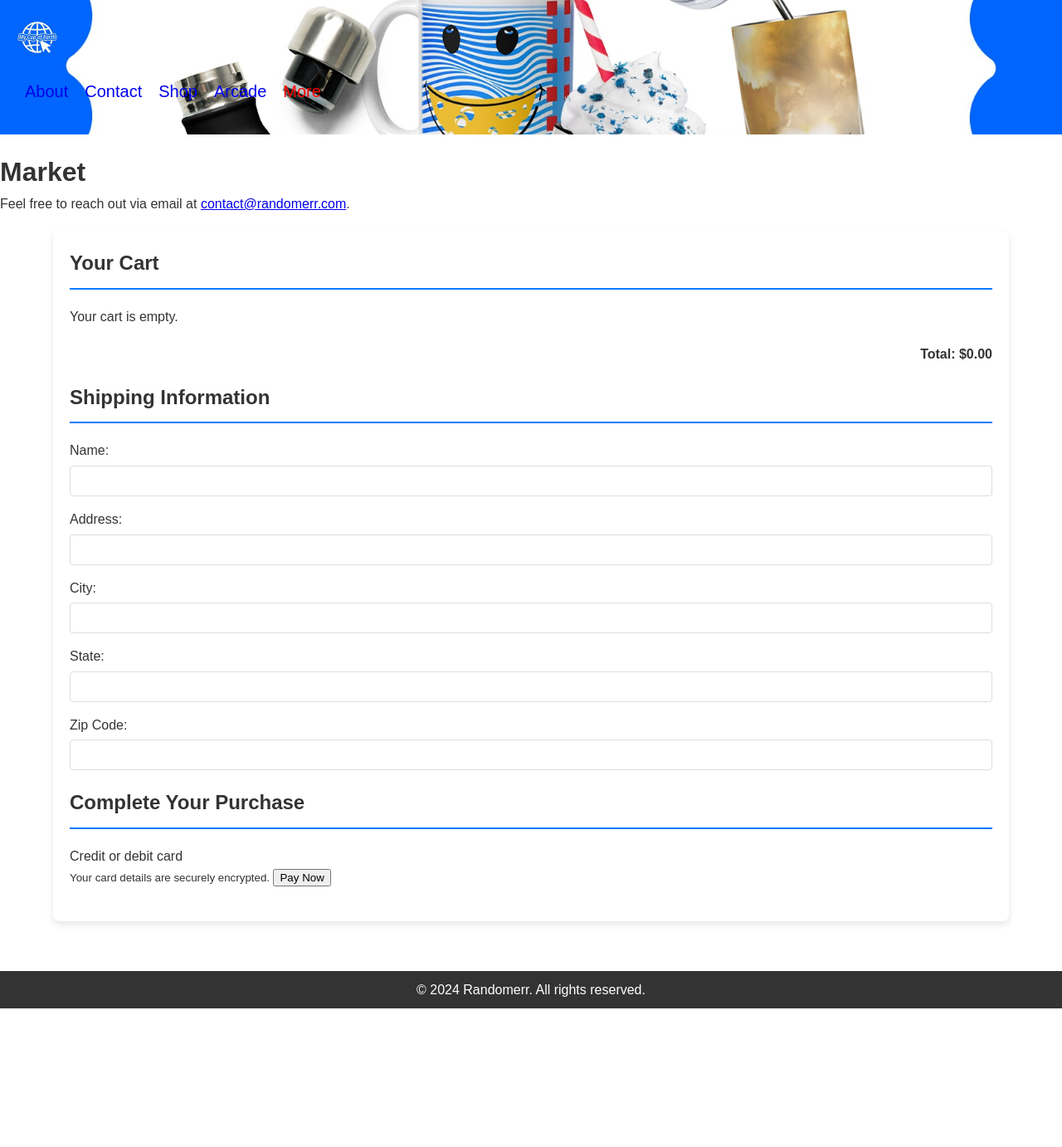
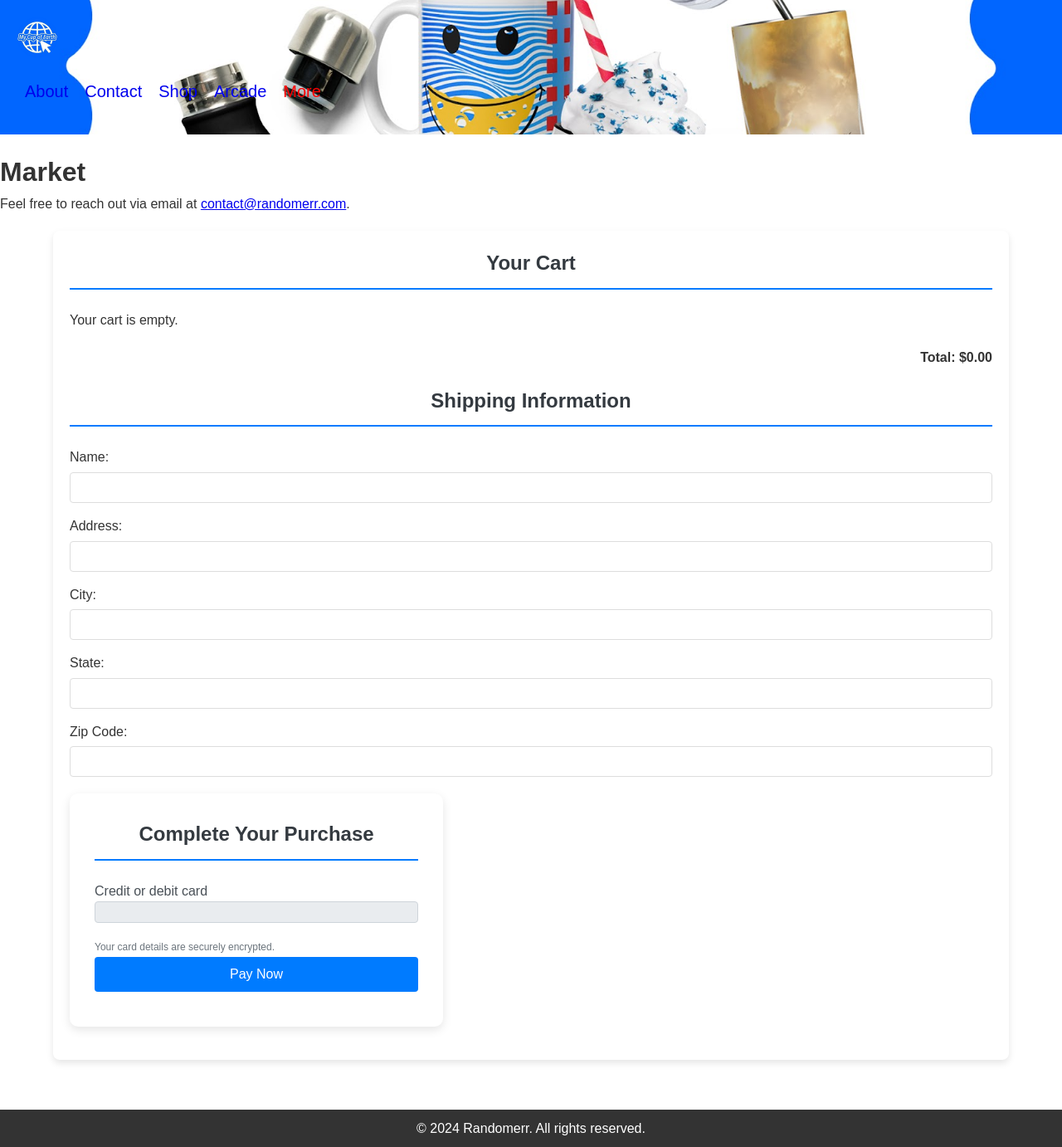
Before and after one commit to m-cochran/Randomerr, a Jekyll site: the page built from market.md, in a window 1280 px wide. Shown: the whole page at 83% size. Built offline with Jekyll 4.4.1, drawn with Linux system fonts in a browser that asks for light colours; before the commit the page ends 1215 px from its top, so only the background shows below that.

Commit message:
Update market.md

```diff
--- a/market.md
+++ b/market.md
@@ -10,6 +10,7 @@ Feel free to reach out via email at [contact@randomerr.com](mailto:contact@rando
 
 <title>Secure Checkout</title>
 <link rel="stylesheet" href="{{ site.baseurl }}/assets/css/checkout.css">
+<link rel="stylesheet" href="{{ site.baseurl }}/assets/css/stripe.css">
 <main class="checkout-container">
   <section id="cart-summary">
     <h2>Your Cart</h2>
```
